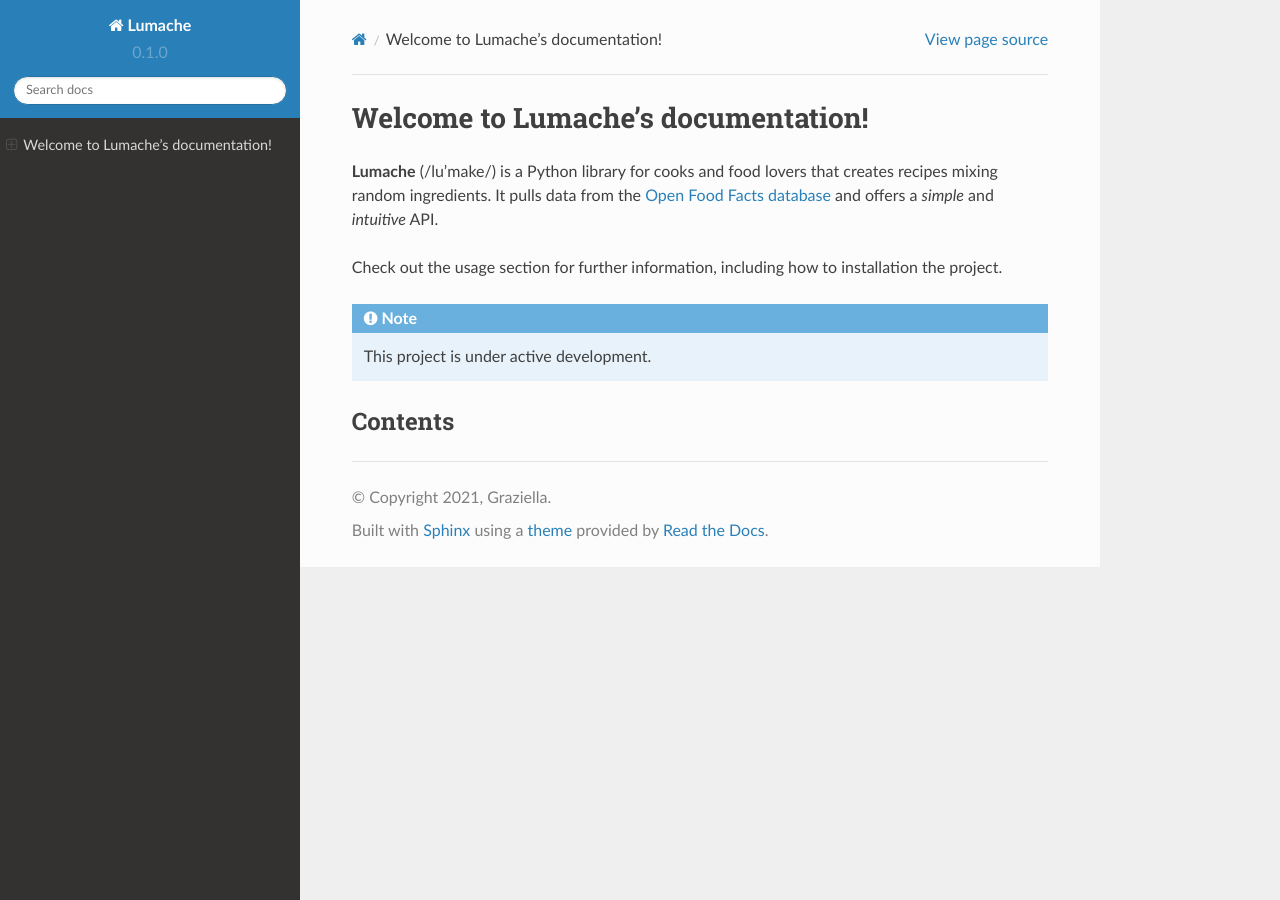
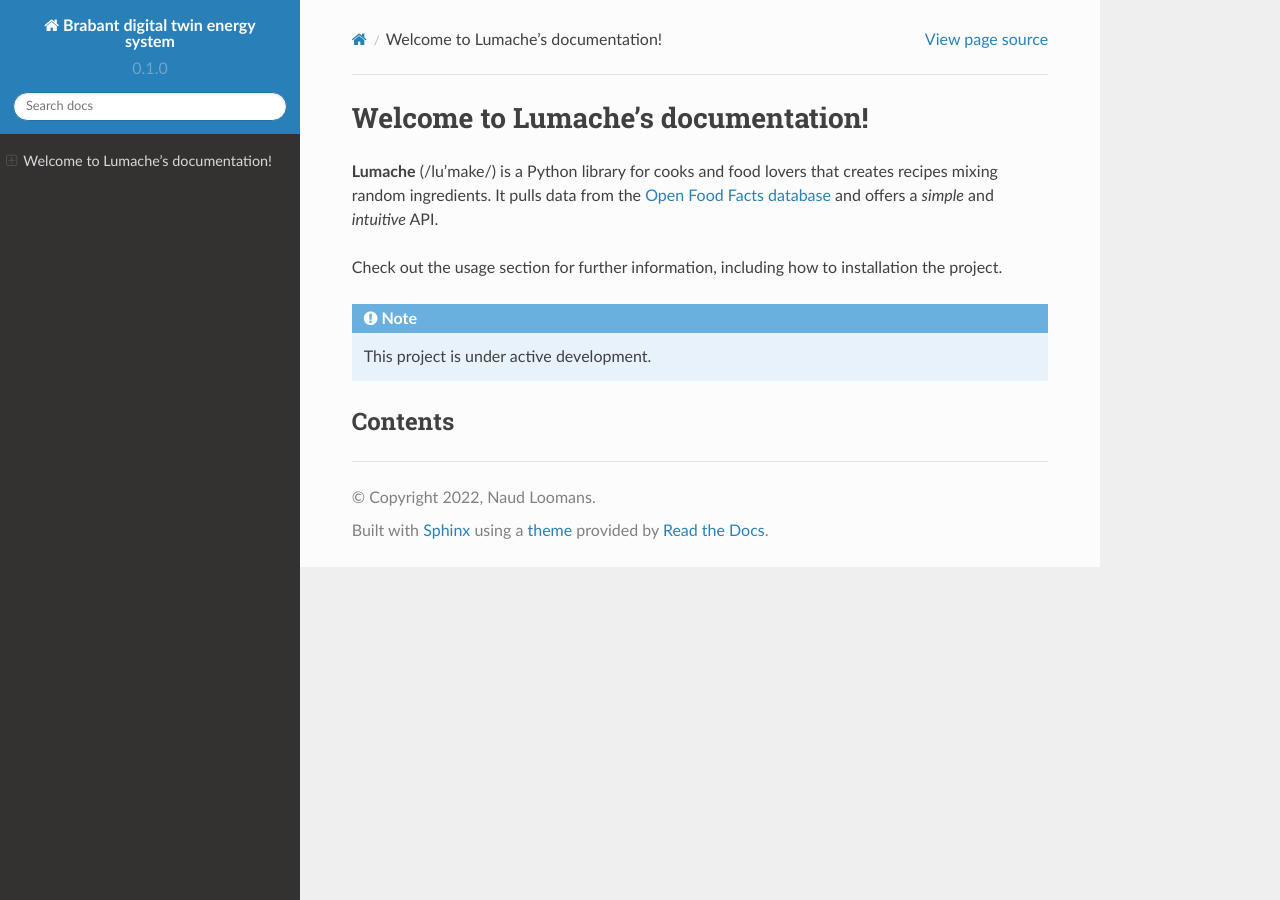
Before and after one commit to Zenmo/Digital-twin-Brabant-docs, a Sphinx documentation site: the page built from docs/source/index.rst, in a window 1280 px wide. Built offline with Sphinx 7.4.7 and the Read the Docs theme 2.0.0, drawn with Linux system fonts in a browser that asks for light colours; pages that are not in the unit, such as notebooks, are missing from menus.

Commit message:
Update conf.py

```diff
--- a/docs/source/conf.py
+++ b/docs/source/conf.py
@@ -2,9 +2,9 @@
 
 # -- Project information
 
-project = 'Lumache'
-copyright = '2021, Graziella'
-author = 'Graziella'
+project = 'Brabant digital twin energy system'
+copyright = '2022, Naud Loomans'
+author = 'Naud Loomans'
 
 release = '0.1'
 version = '0.1.0'
```
